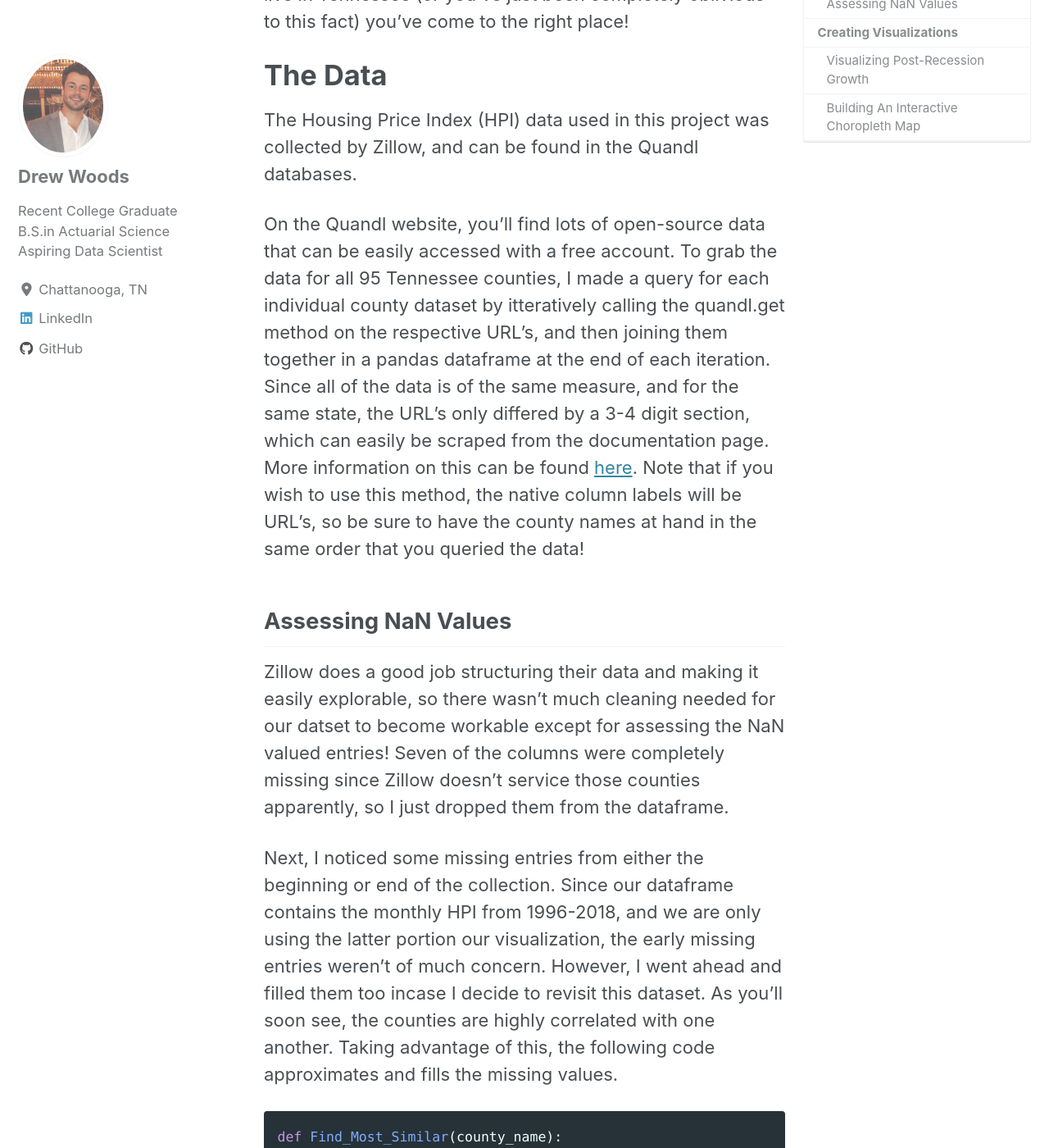
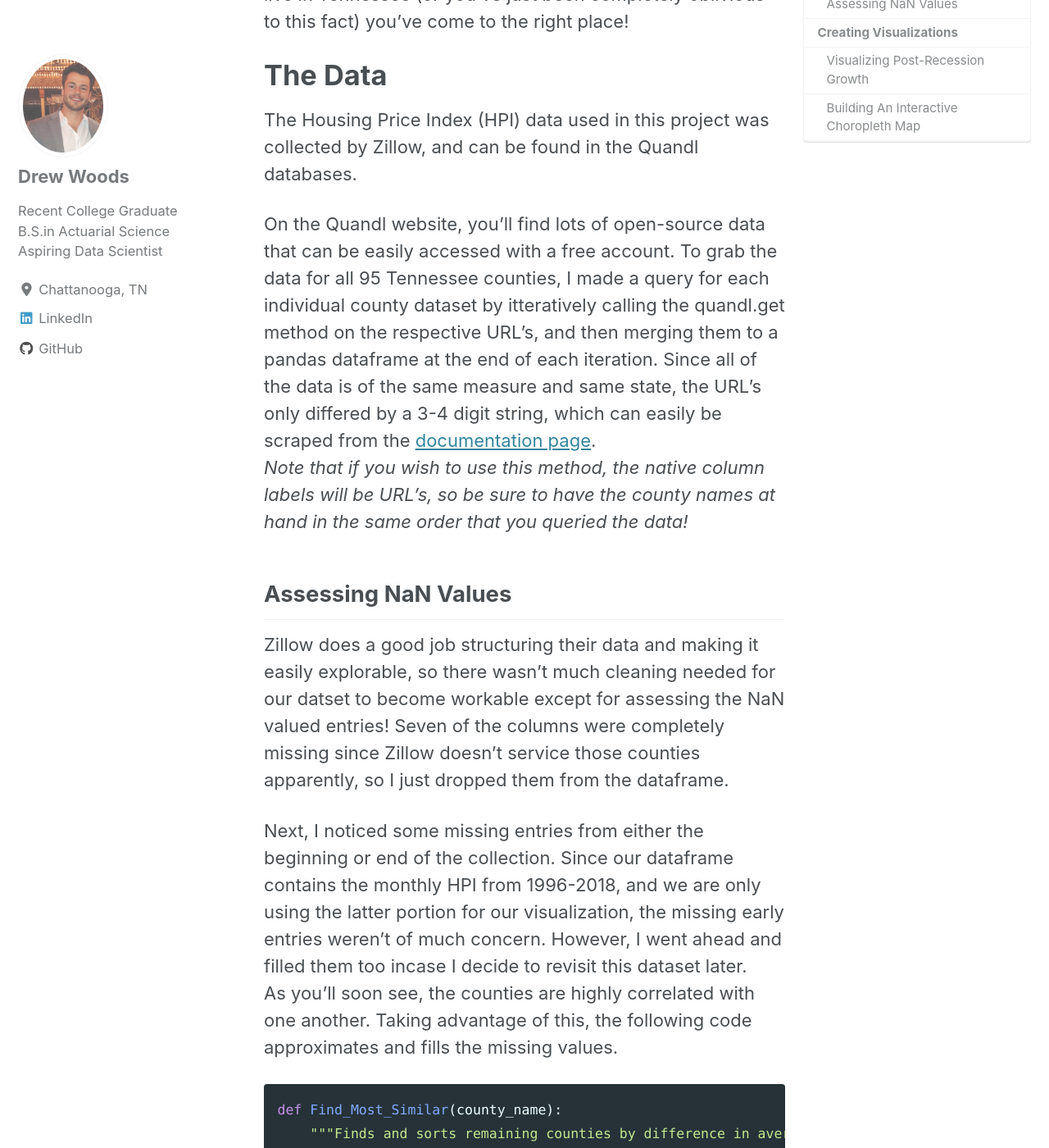
Before and after one commit to backdoordata/backdoordata.github.io, a Jekyll site: the page built from _posts/2020-02-11-TN-HPI-Analysis.md, in a window 1280 px wide and 1400 px high, scrolled down 827 px. Shown: the whole window at 82% size. Built offline with Jekyll 4.4.1, drawn with Linux system fonts in a browser that asks for light colours; cached includes are drawn as plain includes; nearby versions of some CDN libraries; some of the changed text lies outside the part shown.

Commit message:
Tennessee HPI Project

````diff
--- a/_posts/2020-02-11-TN-HPI-Analysis.md
+++ b/_posts/2020-02-11-TN-HPI-Analysis.md
@@ -17,14 +17,14 @@
 # The Data
 The Housing Price Index (HPI) data used in this project was collected by Zillow, and can be found in the Quandl databases.
 
-On the Quandl website, you'll find lots of open-source data that can be easily accessed with a free account. To grab the data for all 95 Tennessee counties, I made a query for each individual county dataset by itteratively calling the quandl.get method on the respective URL's, and then joining them together in a pandas dataframe at the end of each iteration. Since all of the data is of the same measure, and for the same state, the URL's only differed by a 3-4 digit section, which can easily be scraped from the documentation page. More information on this can be found [here](https://www.quandl.com/data/ZILLOW-Zillow-Real-Estate-Research/documentation). Note that if you wish to use this method, the native column labels will be URL's, so be sure to have the county names at hand in the same order that you queried the data!
+On the Quandl website, you'll find lots of open-source data that can be easily accessed with a free account. To grab the data for all 95 Tennessee counties, I made a query for each individual county dataset by itteratively calling the quandl.get method on the respective URL's, and then merging them to a pandas dataframe at the end of each iteration. Since all of the data is of the same measure and same state, the URL's only differed by a 3-4 digit string, which can easily be scraped from the [documentation page](https://www.quandl.com/data/ZILLOW-Zillow-Real-Estate-Research/documentation).
+*Note that if you wish to use this method, the native column labels will be URL's, so be sure to have the county names at hand in the same order that you queried the data!*
 
 ## Assessing NaN Values
 Zillow does a good job structuring their data and making it easily explorable, so there wasn't much cleaning needed for our datset to become workable except for assessing the NaN valued entries! Seven of the columns were completely missing since Zillow doesn't service those counties apparently, so I just dropped them from the dataframe.
 
-Next, I noticed some missing entries from either the beginning or end of the collection. Since our dataframe contains the monthly HPI from 1996-2018, and we are only using the latter portion our visualization, the early missing entries weren't of much concern. However, I went ahead and filled them too incase I decide to revisit this dataset. As you'll soon see, the counties are highly correlated with one another. Taking advantage of this, the following code approximates and fills the missing values.
-
-
+Next, I noticed some missing entries from either the beginning or end of the collection. Since our dataframe contains the monthly HPI from 1996-2018, and we are only using the latter portion for our visualization, the missing early entries weren't of much concern. However, I went ahead and filled them too incase I decide to revisit this dataset later.
+As you'll soon see, the counties are highly correlated with one another. Taking advantage of this, the following code approximates and fills the missing values.
 
 
 ```python
@@ -52,21 +52,23 @@
 ```
 
 
-Using Matplotlib's basic plot function, we can now take a peak at the dataset.
+Using a very basic plot, we can now take a peak at the dataset.
 
-![png](/images/HPI_linegraph.png)
+<p align="center">
+  <img src="/images/HPI_linegraph.png">
+</p>
 
 # Creating Visualizations
-The graph above is not what we want, it's so detailed that it's hard to see anything besides the obvious correlation between the counties. However, you can already see the variation increasing after the '08 recession as the HPI curves begin to uncluster. This is what we will focus on.
+The graph above is not ideal, it's so detailed that it's hard to see anything besides the obvious correlation between the counties. However, notice the increasing variation after the '08 recession as the HPI curves begin to uncluster. This is what we will focus on.
 
-The Great Recession 'officially' ended June of 2009, but as you can tell from the graph, the housing market continued to suffer. In the following lines of code, I truncated the dataframe using an approximation of when the housing market actually began to recover from the recession.
+The Great Recession 'officially' ended in June of 2009, but as you can tell from the graph, the housing market continued to suffer. In the following lines of code, the dataframe is altered to only include years of post-recession recovery.
 
 
 ```python
 df_09_plus = df.loc['2009-6-30':]
 min_months = []
 
-#creates list of post recession turning-point dates
+# creates list of post recession turning-point dates
 for i in np.arange(0,88):
     itter_county = df_09_plus.iloc[:,i]
     local_min = min(itter_county)
@@ -74,21 +76,21 @@
     min_mo = pd.to_datetime(min_mo.item(0))
     min_months.append(min_mo)
 
-#returns the most observed date from list
-#truncates df at that point
+# returns the most observed date from list
+# truncates df at that point
 start_date = max(set(min_months), key=min_months.count)
 df = df[df.index >= start_date]
 ```
 
-As we aren't concerned with the earlier years, we also aren't concerned with the pre-existing HPI of each county. Rather, we use percentages as a basis to evaluate growth. The following code returns the necessary dataframe.
+As I'm not concerned with previous years, I'm also not concerned with the HPI values from those years. Rather, I will use percentages as a measure of growth and improvement. The following lines produce the desired dataframe.
 
 
 ```python
-#create new dataframe with entries as %change in HPI from May 2012
+# create new dataframe with entries as %change in HPI from May 2012
 pct_func = lambda x : round(100*(x/(df.iloc[0].values) - 1),1)
 df2 = pct_func(df.iloc[:])
 
-#relabel columns of the new dataframe
+# relabel columns of the new dataframe
 new_cols = []
 for i in df2.columns:
     pct_col = i.strip('_HPI')+'_pct'
@@ -101,6 +103,10 @@
 
 
 ![png](/images/HPI_Matplotlib_plot.png)
+
+<p align="center">
+  <img src="/images/HPI_Matplotlib_plot.png">
+</p>
 
 Although this is not definitively correct, I find it to be useful thinking of this as an aeriel view of a 3-Dimensional Density Plot, where time is the additional variable.
 This isn't too far-fetched either. I say this because the HPI data is normally distributed at each point along the x-axis. Implying that, by the Empirical Rule, the opacity of the shaded regions accurately depict the density of datapoints in each interval.
````
